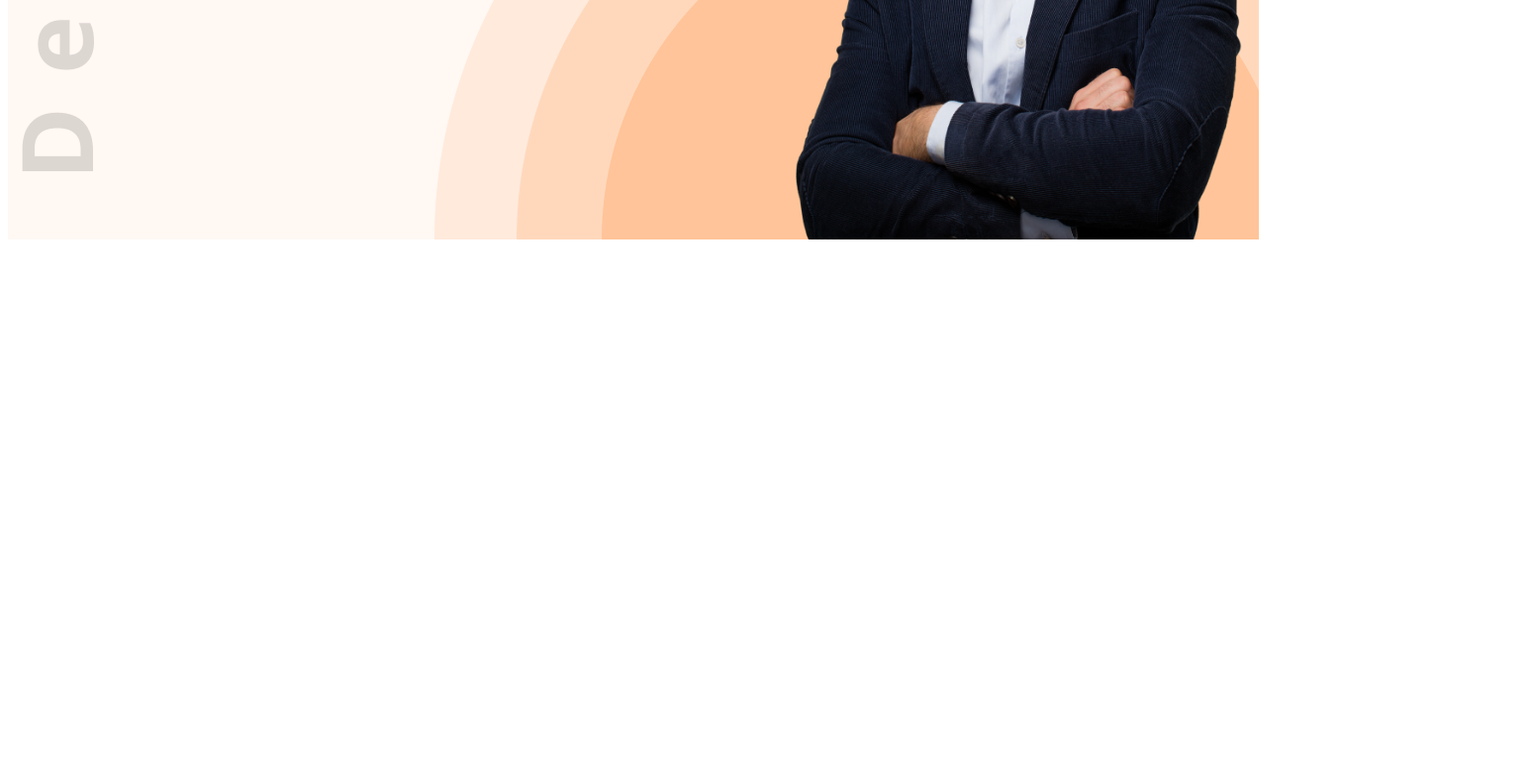
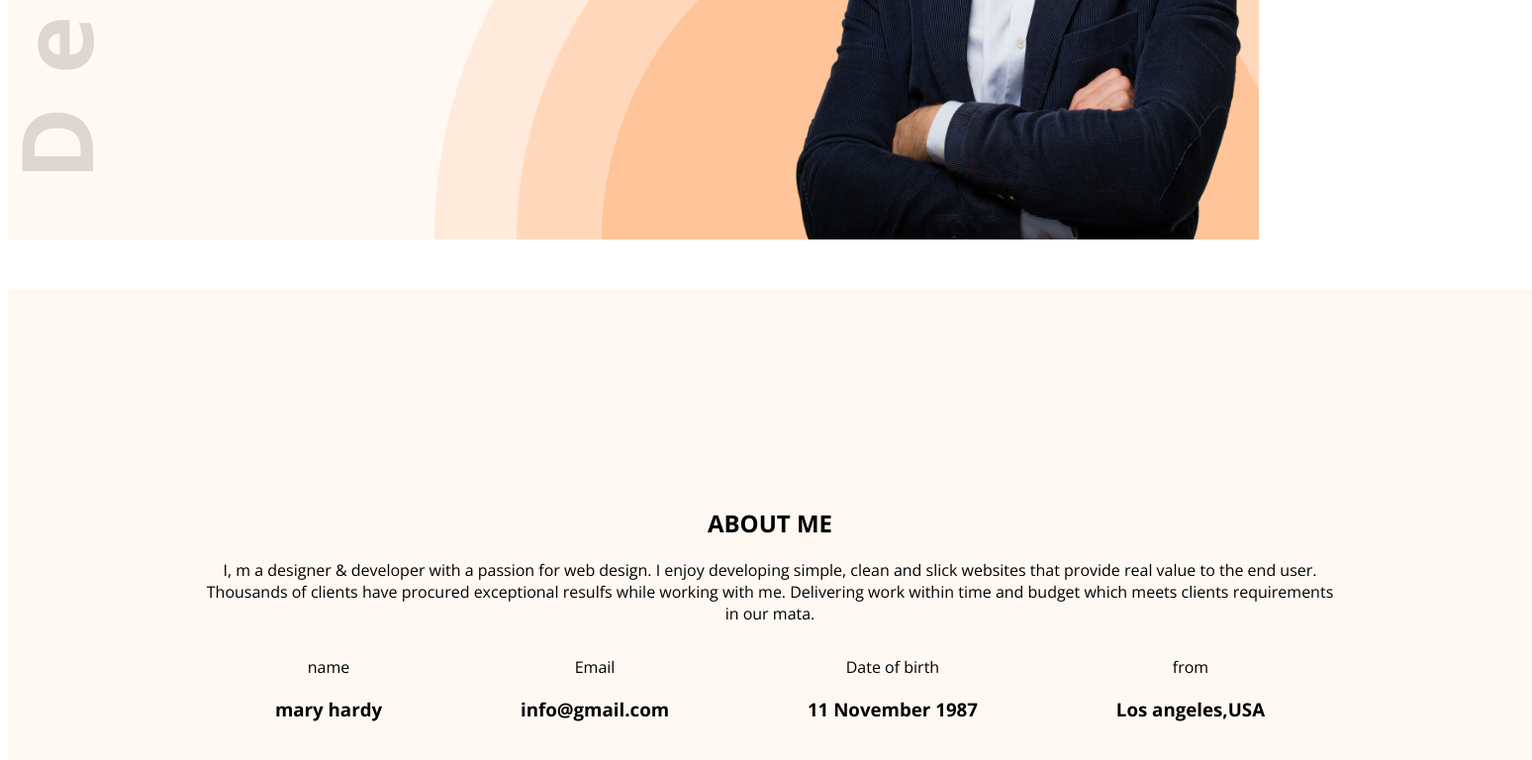
Before and after one commit to osmanmahmud/web-portfolio, a plain HTML site: page index.html in a window 1280 px wide. Shown: the part 874-1642 px from the top of the page at 99% size, 1548 px wide, since content can reach past the window. Before the commit the page ends 1124 px from the top, so only its background shows below. Drawn offline with nearby package versions, Linux system fonts and the light colour scheme.

Commit message:
About me done

```diff
--- a/index.html
+++ b/index.html
@@ -41,7 +41,30 @@
         </div>
     </header>
     <main>
-
+       <section class="about-section">
+         <div>
+            <h2>ABOUT ME</h2>
+            <p>I, m a designer & developer with a passion for web design. I enjoy developing simple, clean and slick websites that provide real value to the end user. Thousands of clients have procured exceptional resulfs while working with me. Delivering work within time and budget which meets clients requirements in our mata.</p>
+        </div>
+        <div class="about-info">
+            <div>
+                <p>name</p>
+                <h3>mary hardy</h3>
+            </div>
+            <div>
+                <p>Email</p>
+                <h3>info@gmail.com</h3>
+            </div>
+            <div>
+                <p>Date of birth</p>
+                <h3>11 November 1987</h3>
+            </div>
+            <div>
+                <p>from</p>
+                <h3>Los angeles,USA</h3>
+            </div>
+        </div>
+       </section>
     </main>
 
     <footer>
--- a/style.css
+++ b/style.css
@@ -91,3 +91,17 @@ nav a {
     padding-right: 200px;
     margin-right: 100px;
 }
+/* ABOUT SECTION EDITING */
+.about-section{
+    margin: 50px  auto ;
+    padding: 200px 200px ;
+    width: 1140px;
+    height: 350px;
+    background-color: #FFF8F3;
+    text-align: center;
+    align-items: center;
+}
+.about-info{
+    display: flex;
+    justify-content:  space-around;
+}
```
